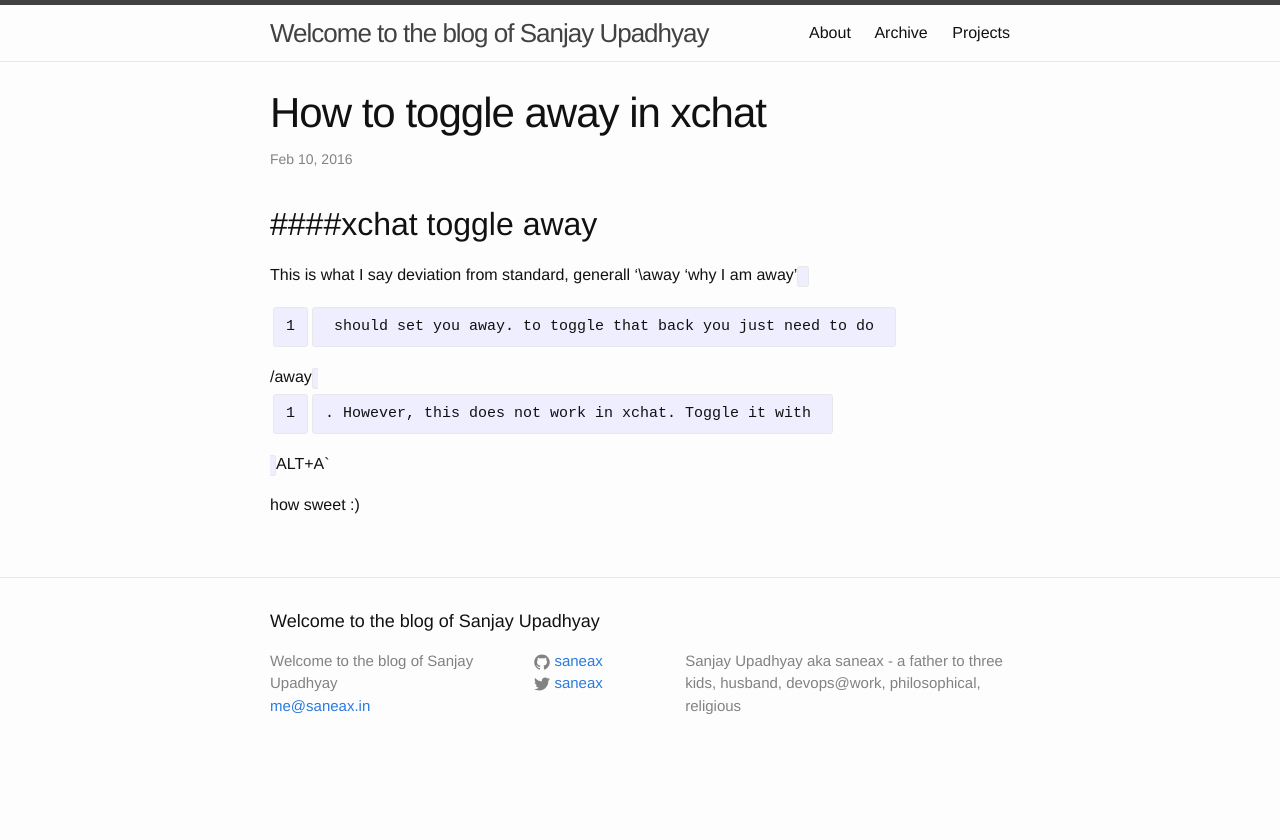
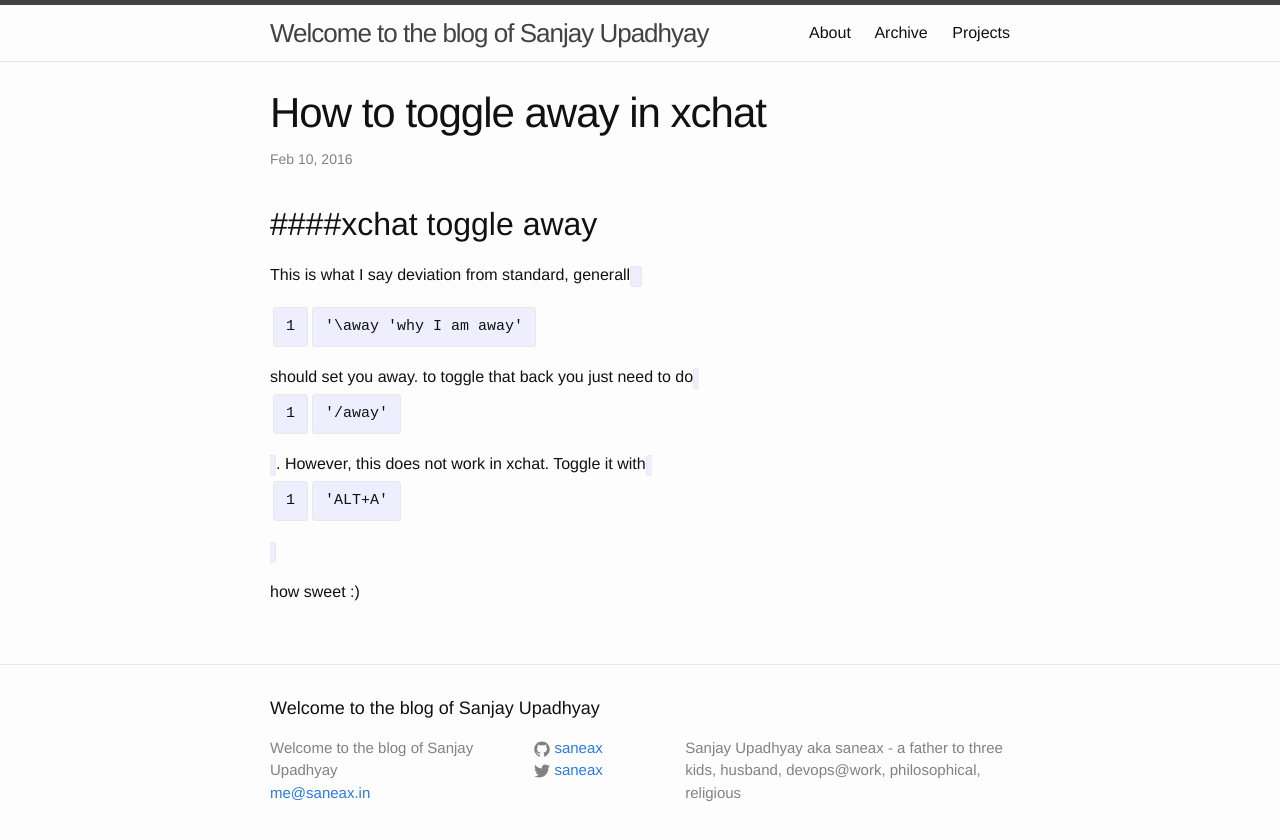
Before and after one commit to saneax/saneax.github.io, a Jekyll site: the page built from _posts/2016-02-10-xchat-toggle-away.md, in a window 1280 px wide. Shown: the top 840 px of the page. Built offline with Jekyll 4.4.1, drawn with Linux system fonts in a browser that asks for light colours.

```diff
--- a/_posts/2016-02-10-xchat-toggle-away.md
+++ b/_posts/2016-02-10-xchat-toggle-away.md
@@ -8,6 +8,6 @@ tag: xchat irc
 ####xchat toggle away
 ---------------------
 
-This is what I say deviation from standard, generall '\away 'why I am away'` should set you away. to toggle that back you just need to do `/away`. However, this does not work in xchat. Toggle it with `ALT+A`
+This is what I say deviation from standard, generall `'\away 'why I am away'` should set you away. to toggle that back you just need to do `'/away'`. However, this does not work in xchat. Toggle it with `'ALT+A'`
 
 how sweet :)
```
